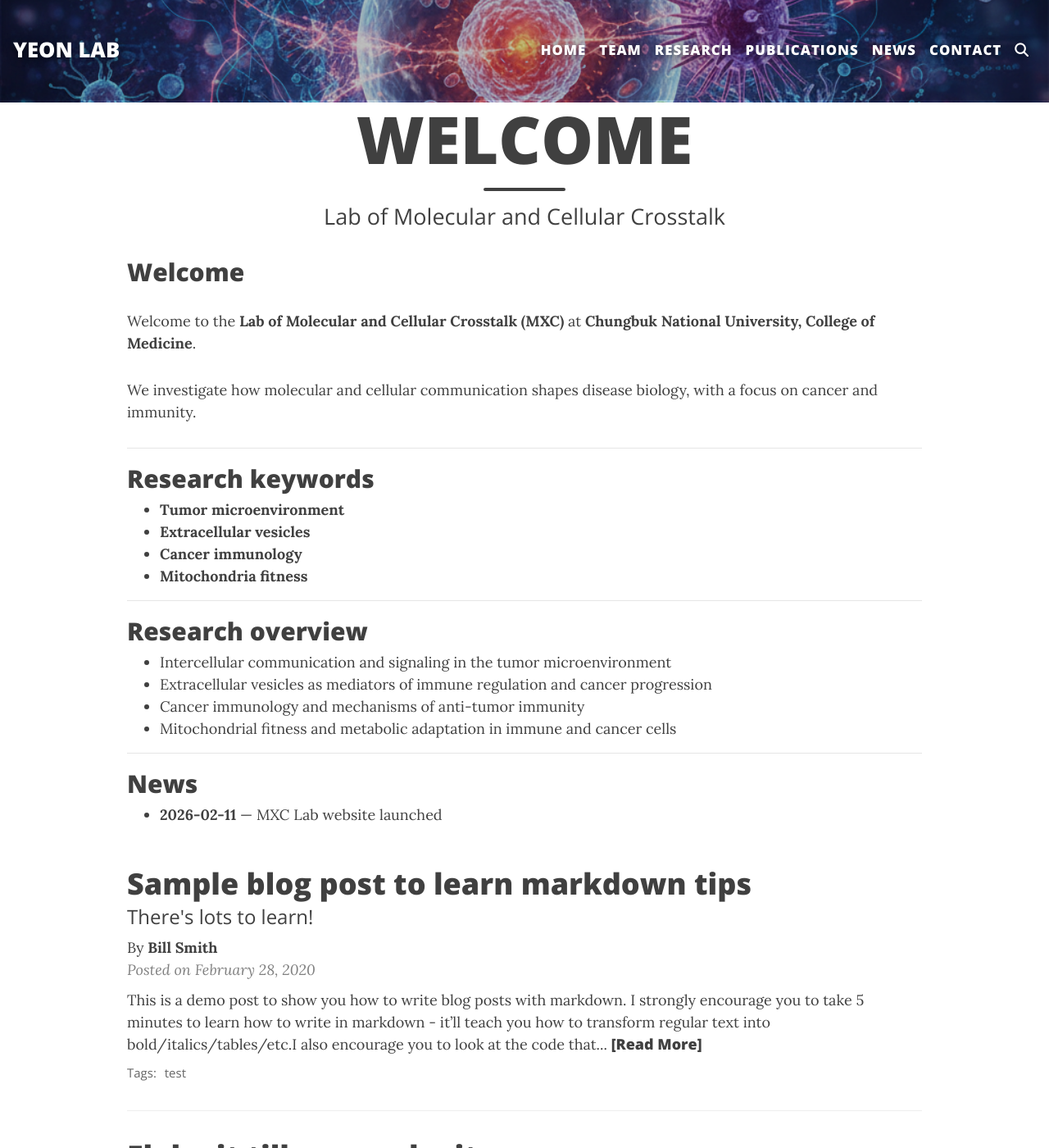
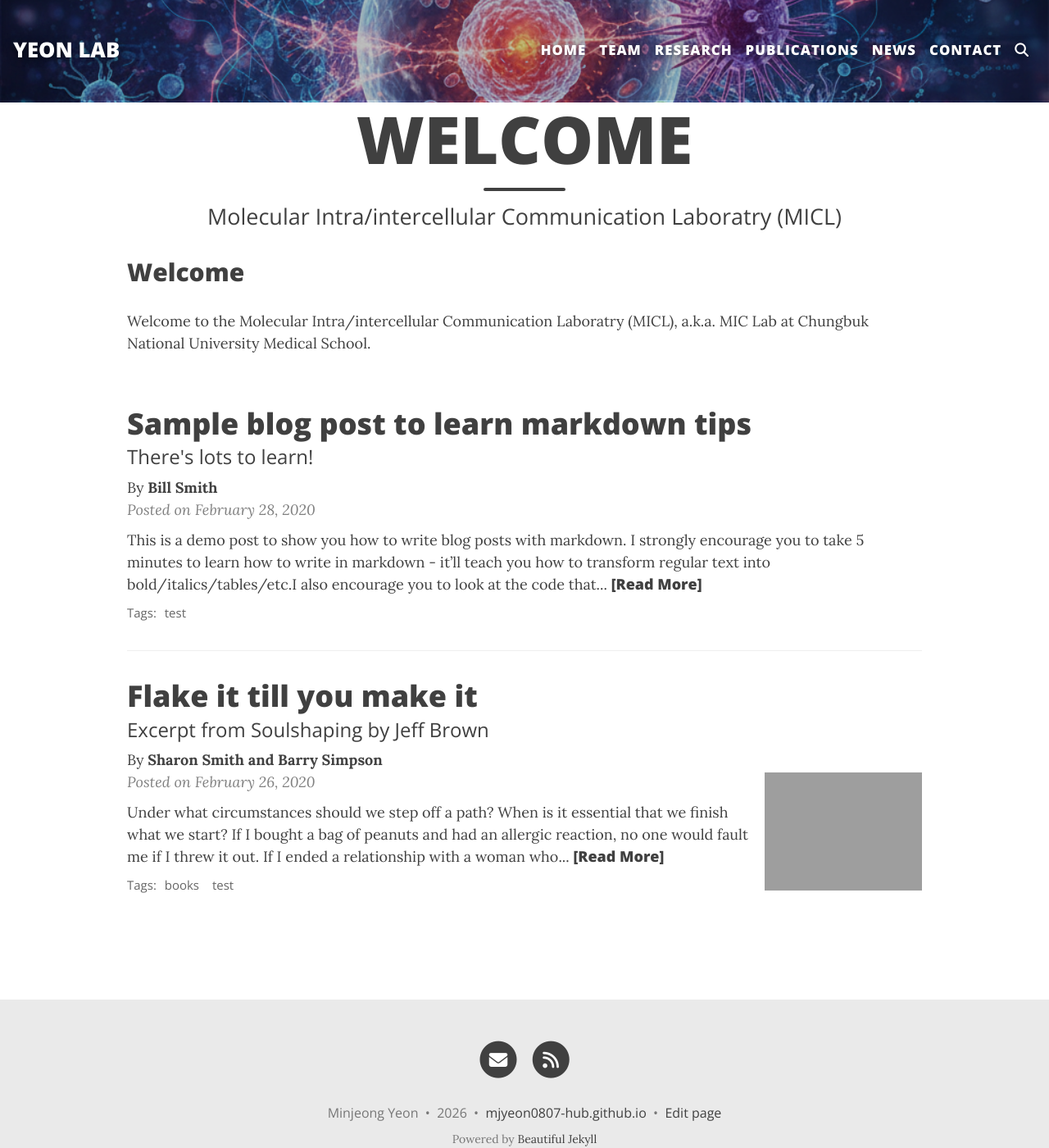
Before and after one commit to mjyeon0807-hub/mjyeon0807-hub.github.io, a Jekyll site: the page built from index.md, in a window 1280 px wide and 1400 px high. Shown: the whole window at 82% size. Built offline with Jekyll 4.4.1, drawn with Linux system fonts in a browser that asks for light colours; comment, search, counter and statistics services are not loaded.

Commit message:
Update index.md

```diff
--- a/index.md
+++ b/index.md
@@ -1,35 +1,9 @@
 ---
 layout: home
 title: "WELCOME"
-subtitle: "Lab of Molecular and Cellular Crosstalk"
+subtitle: "Molecular Intra/intercellular Communication Laboratry (MICL)"
 ---
 
 ## Welcome
 
-Welcome to the **Lab of Molecular and Cellular Crosstalk (MXC)** at **Chungbuk National University, College of Medicine**.
-
-We investigate how molecular and cellular communication shapes disease biology, with a focus on cancer and immunity.
-
----
-
-## Research keywords
-
-- **Tumor microenvironment**
-- **Extracellular vesicles**
-- **Cancer immunology**
-- **Mitochondria fitness**
-
----
-
-## Research overview
-
-- Intercellular communication and signaling in the tumor microenvironment
-- Extracellular vesicles as mediators of immune regulation and cancer progression
-- Cancer immunology and mechanisms of anti-tumor immunity
-- Mitochondrial fitness and metabolic adaptation in immune and cancer cells
-
----
-
-## News
-
-- **2026-02-11** — MXC Lab website launched
+Welcome to the Molecular Intra/intercellular Communication Laboratry (MICL), a.k.a. MIC Lab at Chungbuk National University Medical School.
```
